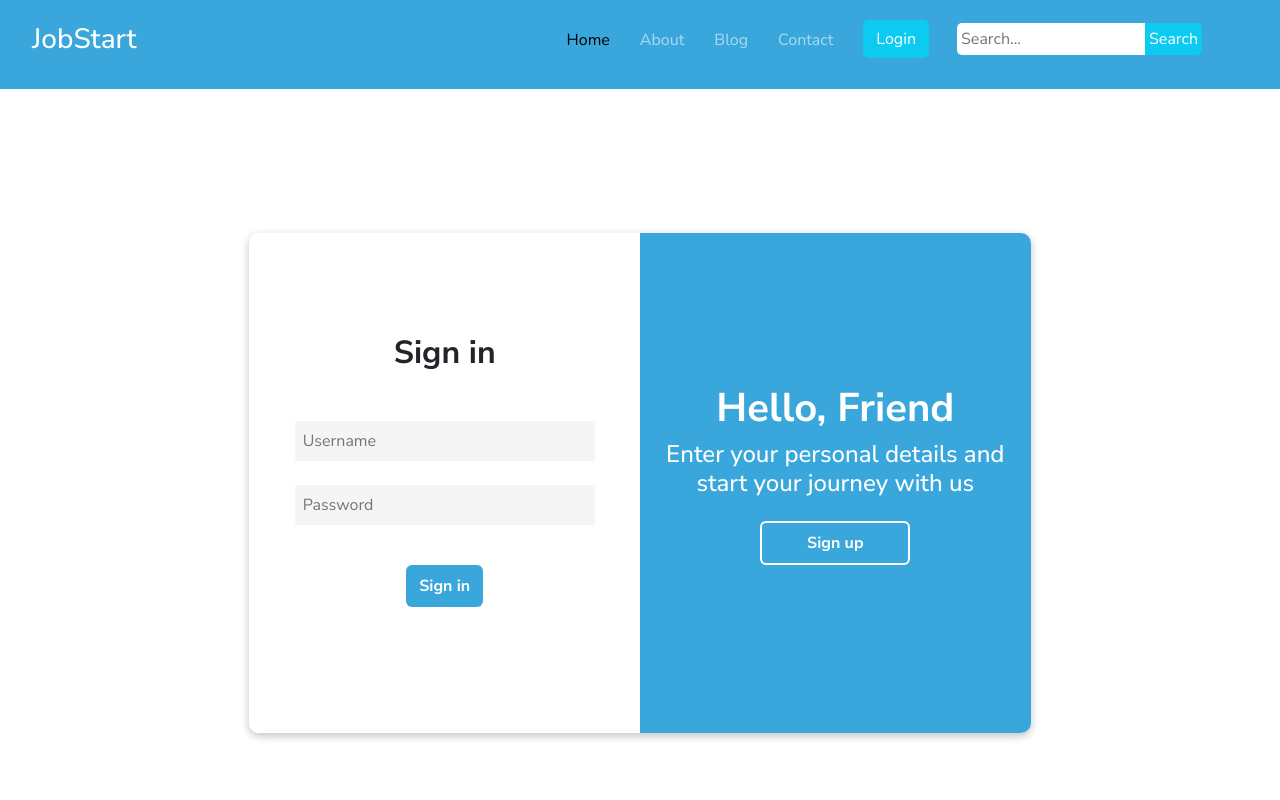
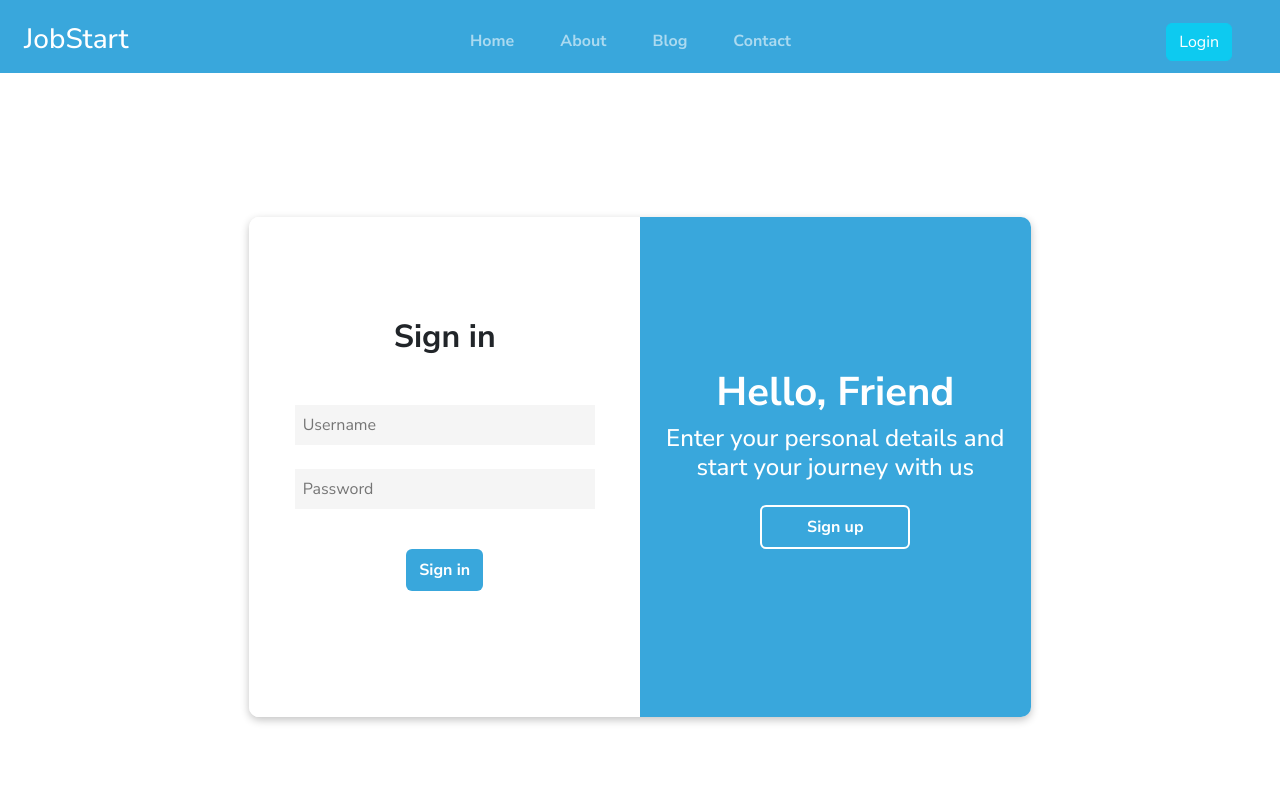
Before and after one commit to turanhsnv-dev/Blog-Project, a React (Vite) app: page /LoginForm in a window 1280 px wide. Shown: the top 800 px of the page. Built offline with nearby package versions, Linux system fonts and the light colour scheme; data requests are answered from the project's data file; a web font is replaced by a local one.

Commit message:
current user login + userprofile (avatar + logout)

```diff
--- a/db.json
+++ b/db.json
@@ -7,6 +7,15 @@
       "username": "eminhmzyv",
       "email": "eminhemzeyev642@gmail.com",
       "password": "1456",
+      "role": "FrontEnd Developer"
+    },
+    {
+      "id": "ee02",
+      "name": "Emin",
+      "surname": "Hemzeyev",
+      "username": "ehemzeyev54",
+      "email": "ehemzeyev93@gmail.com",
+      "password": "12",
       "role": "FrontEnd Developer"
     }
   ],
@@ -27,12 +36,12 @@
       "content": "aaaaaasfas"
     },
     {
-      "id": 4,
+      "id": "4",
       "title": "djIOJDa",
       "content": "AOJDOIdj"
     },
     {
-      "id": 5,
+      "id": "5",
       "title": "safasfa",
       "content": "asfas"
     }
--- a/package.json
+++ b/package.json
@@ -11,12 +11,12 @@
     "start": "vite preview"
   },
   "dependencies": {
-    "@emotion/react": "^11.13.3",
-    "@emotion/styled": "^11.13.0",
+    "@emotion/react": "^11.13.5",
+    "@emotion/styled": "^11.13.5",
     "@mui/icons-material": "^6.1.6",
     "@mui/joy": "^5.0.0-beta.48",
     "@mui/lab": "^6.0.0-beta.14",
-    "@mui/material": "^6.1.6",
+    "@mui/material": "^6.1.10",
     "axios": "^1.7.7",
     "bootstrap": "^5.3.3",
     "git": "^0.1.5",
--- a/src/App.css
+++ b/src/App.css
@@ -3,6 +3,7 @@
     margin: 0;
     box-sizing: border-box;
 }
+
 .NavBar {
     width: 100%;
     height: auto;
@@ -12,50 +13,66 @@
     box-shadow: black;
     align-items: center;
 }
+
+.active {
+    color: black !important;
+}
+
 .NavBar ul li {
     list-style: none;
 }
+
 .NavBar ul {
     display: flex;
 }
+
 .pgf {
     margin-left: 30px;
     margin-top: 10px;
     cursor: pointer;
     color: #ffffff93;
-    margin-top: 20px;
 }
+
 .NavBar ul h3 {
     margin-top: 15px;
 }
+
 .spaceBetweenNavItems {
     width: 400px;
 }
+
 .NavBar ul button {
     margin-left: 30px;
     margin-top: 12px;
 }
+
 .shadeOverHover:hover {
     color: rgb(0, 0, 0);
 }
+
 .infoOverHover:hover {
     color: #0dcaf0;
 }
+
 .opacity p {
     color: #c8c8c8;
     cursor: pointer;
 }
+
 .bg-shaded {
-    background-color: #393e46 ;
+    background-color: #393e46;
     padding-top: 10px;
     padding-bottom: 50px;
 }
+
 .whiteOverHover:hover {
     color: rgb(255, 255, 255);
 }
+
 .copyRight {
-    color:  #c8c8c8;
+    color: #c8c8c8;
 }
+
 .searchBar {
     border-radius: 5px 0 0 5px;
     color: black;
@@ -64,6 +81,7 @@
     margin-top: 15px;
     margin-left: 20px;
 }
+
 .searchButton {
     border: none;
     margin-top: 15px;
@@ -73,7 +91,8 @@
     color: white;
     border-radius: 0 5px 5px 0;
 }
-.sideBar{
+
+.sideBar {
     position: fixed;
     top: 0;
     right: 0;
@@ -86,6 +105,7 @@
     justify-content: flex-start;
     backdrop-filter: blur(10px)
 }
+
 .hamburger {
     position: absolute;
     top: 10px;
@@ -105,43 +125,56 @@
     border-radius: 4px;
     transition: 0.3s;
 }
+
 .closeSideBar {
     margin-top: 20px;
     font-size: 25px;
     color: black;
     cursor: pointer;
 }
+
 .display-none {
     display: none;
 }
-.sideBar{
+
+.sideBar {
     display: none !important;
 }
 
-@media(max-width : 768px){
-    .hideOnMobile{
+@media(max-width : 768px) {
+    .hideOnMobile {
         display: none !important;
     }
-    .display-none{
+
+    .display-none {
         display: block;
     }
-    .sideBar{
+
+    .sideBar {
         display: block !important;
         height: 100%;
     }
+
     .sideBar button {
         margin-left: 0px !important;
     }
+
     .footer-content {
         text-align: center !important;
     }
+
+    .navbar-userProfile button {
+        display: none;
     }
-@media(max-width : 400px ) {
+}
+
+@media(max-width : 400px) {
     .sideBar {
         width: 100%;
     }
 }
-@media(min-width : 768px ) {
+
+@media(min-width : 768px) {
     .sideBar {
         display: none;
     }
--- a/src/components/Header.jsx
+++ b/src/components/Header.jsx
@@ -1,8 +1,13 @@
-import React, { useState } from "react";
+import React, { useEffect, useState } from "react";
 import { NavLink } from "react-router-dom";
+import { useNavigate } from "react-router-dom";
+import { Avatar, Menu, MenuItem, IconButton } from "@mui/material";
 
 const Header = () => {
   const [isSidebarVisible, setIsSidebarVisible] = useState(false);
+  const [loggedInUser, setLoggedInUser] = useState(null);
+  const [anchorEl, setAnchorEl] = useState(null);
+  const navigate = useNavigate();
 
   const showSideBar = () => {
     setIsSidebarVisible(true);
@@ -12,46 +17,85 @@ const Header = () => {
     setIsSidebarVisible(false);
   };
 
+  const handleProfileClick = (event) => {
+    setAnchorEl(event.currentTarget);
+  };
+
+  const handleCloseMenu = () => {
+    setAnchorEl(null);
+  };
+
+  const handleProfile = () => {
+    setAnchorEl(null);
+    navigate("/profile");
+  };
+
+  useEffect(() => {
+    const user = JSON.parse(localStorage.getItem("loggedInUser"));
+    setLoggedInUser(user);
+  }, []);
+
+  const handleLogout = () => {
+    localStorage.removeItem("loggedInUser");
+    setLoggedInUser(null);
+    setAnchorEl(null);
+    navigate("/loginform");
+  };
+
   return (
     <div>
       <div className="NavBar py-2">
-        <ul>
-          <li>
-            <h3 className="text-white">JobStart</h3>
+        <ul className="nav justify-content-between align-items-center">
+          <li className="d-flex align-items-center">
+            <h3 className="text-white ms-4"><NavLink className="text-white" to="/">JobStart</NavLink></h3>
           </li>
-          <div className="spaceBetweenNavItems"></div>
-          <NavLink to="/" className="hideOnMobile text-black pgf">
+
+          <div className="nav-links d-flex justify-content-center flex-grow-1 fw-bold">
+            <NavLink to="/" className="hideOnMobile  pgf me-3">
               Home
             </NavLink>
-          <NavLink to="/about" className="hideOnMobile shadeOverHover pgf">
+            <NavLink to="/about" className="hideOnMobile shadeOverHover pgf me-3">
               About
             </NavLink>
-          <NavLink to="/blog" className="hideOnMobile shadeOverHover pgf">
+            <NavLink to="/blog" className="hideOnMobile shadeOverHover pgf me-3">
               Blog
             </NavLink>
-          <NavLink to="/contact" className="hideOnMobile shadeOverHover pgf">
+            <NavLink to="/contact" className="hideOnMobile shadeOverHover pgf me-3">
               Contact
             </NavLink>
-          <li>
+          </div>
+
+
+
+          {loggedInUser ? (
+            <div className="d-flex align-items-center mx-5 navbar-userProfile">
+              <IconButton onClick={handleProfileClick} className="m-0">
+                <Avatar src={loggedInUser.avatar} />
+              </IconButton>
+              <Menu
+                anchorEl={anchorEl}
+                open={Boolean(anchorEl)}
+                onClose={handleCloseMenu}
+              >
+                <MenuItem onClick={handleProfile}>Profile</MenuItem>
+                <MenuItem onClick={handleLogout}>Logout</MenuItem>
+              </Menu>
+            </div>
+          ) : (
             <NavLink to="/loginform">
-              <button
-                type="button"
-                className="hideOnMobile btn btn-info text-white"
-              >
+              <button type="button" className="hideOnMobile btn btn-info text-white mx-5">
                 Login
               </button>
             </NavLink>
-          </li>
-          <li className="hideOnMobile mx-2">
-            <input className="searchBar" type="text" placeholder="Search..." />
-            <button className="searchButton">Search</button>
-          </li>
+          )}
+
           <button onClick={showSideBar} className="display-none hamburger">
             <span></span>
             <span></span>
             <span></span>
           </button>
         </ul>
+
         {isSidebarVisible && (
           <ul className="sideBar">
             <p className="closeSideBar" onClick={hideSideBar}>
@@ -73,15 +117,27 @@ const Header = () => {
             <NavLink to="/contact" className="shadeOverHover pgf">
               <li>Contact</li>
             </NavLink>
-            <li>
+            {loggedInUser ? (
+              <div className="d-flex align-items-center py-2">
+                <IconButton onClick={handleProfileClick} className="m-0">
+                  <Avatar src={loggedInUser.avatar} />
+                </IconButton>
+                <Menu
+                  anchorEl={anchorEl}
+                  open={Boolean(anchorEl)}
+                  onClose={handleCloseMenu}
+                >
+                  <MenuItem onClick={handleProfile}>Profile</MenuItem>
+                  <MenuItem onClick={handleLogout}>Logout</MenuItem>
+                </Menu>
+              </div>
+            ) : (
               <NavLink to="/loginform">
-                <li>
-                  <button type="button" className="btn btn-info text-white">
+                <button type="button" className="btn btn-info text-white mx-5">
                   Login
                 </button>
-                </li>
               </NavLink>
-            </li>
+            )}
           </ul>
         )}
       </div>
--- a/src/components/Login/LoginForm.jsx
+++ b/src/components/Login/LoginForm.jsx
@@ -10,12 +10,14 @@ function LoginForm() {
   const [users, setUsers] = useState([]);
   const [username, setUserName] = useState("");
   const [password, setPassword] = useState("");
+  const [error, setError] = useState("");
 
   useEffect(() => {
     const fetchData = async () => {
       try {
         const response = await axios.get("http://localhost:5000/users");
         setUsers(response.data);
+
       } catch (error) {
         console.error("Error Data", error);
       }
@@ -23,19 +25,17 @@ function LoginForm() {
     fetchData();
   }, []);
 
+
   const handleSignIn = (e) => {
     e.preventDefault();
-    const user = users.find((user) => user.username === username);
+    const user = users.find((user) => user.username === username && user.password === password);
     if (user) {
-      if (user.password === password) {
-        alert("login succesful");
-        navigate("/");
-      } else {
-        alert("password error");
-      }
+      localStorage.setItem("loggedInUser", JSON.stringify(user));
+      navigate("/");
     } else {
-      alert("login error");
+      setError("Invalid username or password");
     }
+
   };
   return (
     <div className="container py-5 my-5 d-flex justify-content-center align-items-center">
@@ -68,6 +68,7 @@ function LoginForm() {
                   className="my-4 p-2"
                   onChange={(e) => setPassword(e.target.value)}
                 />
+                {error && <p style={{ color: "red" }}>{error}</p>}
                 <button type="submit" className="btn fw-bold text-white py-2 mt-3">
                   Sign in
                 </button>
```
Also changed, not shown: 1 other file (tests, documents, lock files or other folders). Lines whose indentation alone changed are shown as unchanged.
